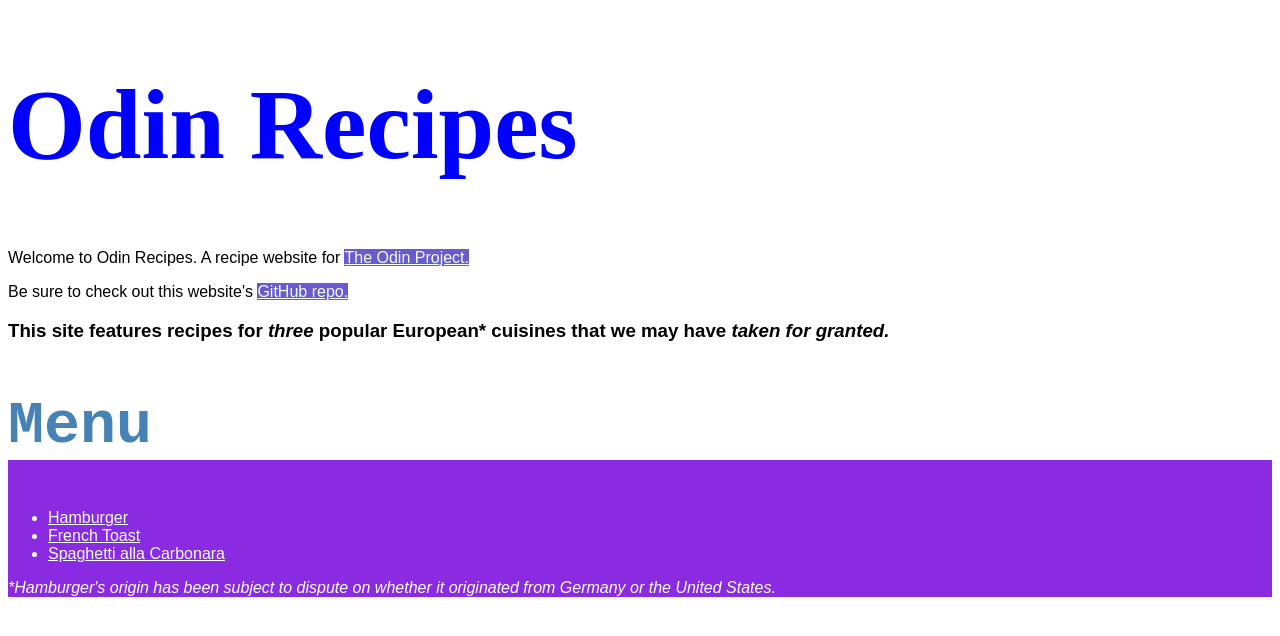
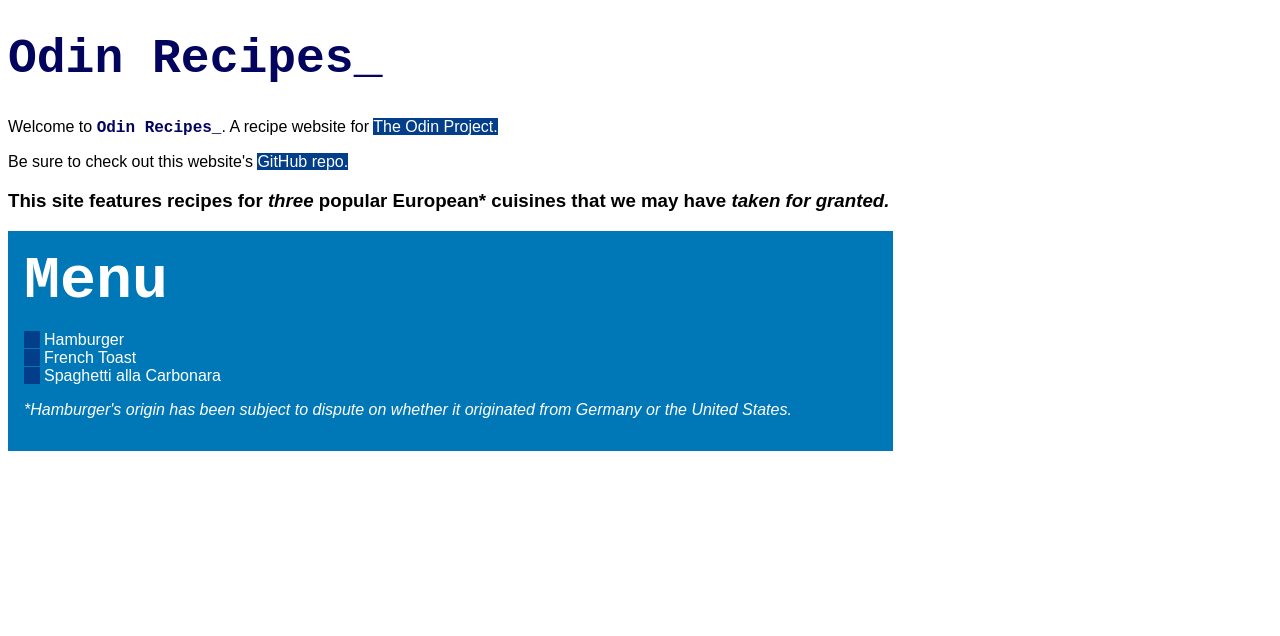
Before and after one commit to jeremywuworldwidesimtan/odin-recipes, a plain HTML site: page index.html in a window 1280 px wide. Drawn offline with Linux system fonts and the light colour scheme.

Commit message:
Updated index.html and style.css

```diff
--- a/index.html
+++ b/index.html
@@ -7,8 +7,8 @@
     </head>
 
     <body>
-        <h1>Odin Recipes</h1>
-        <p>Welcome to Odin Recipes. A recipe website for <a href="https://www.theodinproject.com/lessons/foundations-recipes">The Odin Project.</a></p>
+        <h1 class="or-logo">Odin Recipes</h1>
+        <p>Welcome to <span class="or-logo">Odin Recipes</span>. A recipe website for <a href="https://www.theodinproject.com/lessons/foundations-recipes">The Odin Project.</a></p>
         <p>Be sure to check out this website's <a href="https://github.com/jeremywuworldwidesimtan/odin-recipes">GitHub repo.</a></p>
         <h3>This site features recipes for <em>three</em> popular European* cuisines that we may have <em>taken for granted.</em></h3>
         <div id="menu">
--- a/style.css
+++ b/style.css
@@ -1,11 +1,10 @@
 * {
     font-family: Arial, Helvetica, sans-serif;
+    box-sizing: border-box;
 }
 
 h1 {
-    font-size: 100px;
-    font-family: 'Times New Roman', Times, serif;
-    color: blue;
+    font-size: 3rem;
 }
 
 img {
@@ -13,36 +12,50 @@
     height: auto;
 }
 
-a {
-    background-color: slateblue;
-    color: azure;
+a, a:visited {
+    background-color: #023E8A;
+    color: white;
+    text-decoration: none;
+}
+
+a:hover {
+    text-decoration: underline;
 }
 
 #menu {
-    background-color: blueviolet;
+    background-color: #0077B6;
     color: white;
+    padding: 1rem;
+    width: 70%;
 }
 
 #menu a {
     background-color: transparent;
-    color: azure;
+    color: white;
+    border-left: 1rem solid #023E8A;
+    padding-left: 0.25rem;
+}
+
+#menu ul {
+    list-style-type: none;
+    padding: 0;
 }
 
 #desc {
-    background-color: cadetblue;
+    background-color: #0096C7;
 }
 
 #ingredients {
-    background-color: aquamarine;
+    background-color: #00B4D8;
 }
 
 #steps {
-    background-color: cornflowerblue;
+    background-color: #0077B6;
     color: white;
 }
 
 #ref {
-    background-color: darkcyan;
+    background-color: #023E8A;
     color: white;
 }
 
@@ -52,7 +65,7 @@
 }
 
 .steps-subhdr {
-    background-color: violet;
+    background-color: #0096C7;
 }
 
 .ret {
@@ -62,6 +75,16 @@
 .header {
     font-family: 'Courier New', Courier, monospace;
     font-size: 60px;
-    background-color: #fff;
-    color: steelblue;
+    margin: 0;
+    color: #fff;
 }
+
+.or-logo {
+    font-family: 'Courier New', Courier, monospace;
+    color: #03045E;
+    font-weight: bold;
+}
+
+.or-logo::after {
+    content: "_";
+}
```
